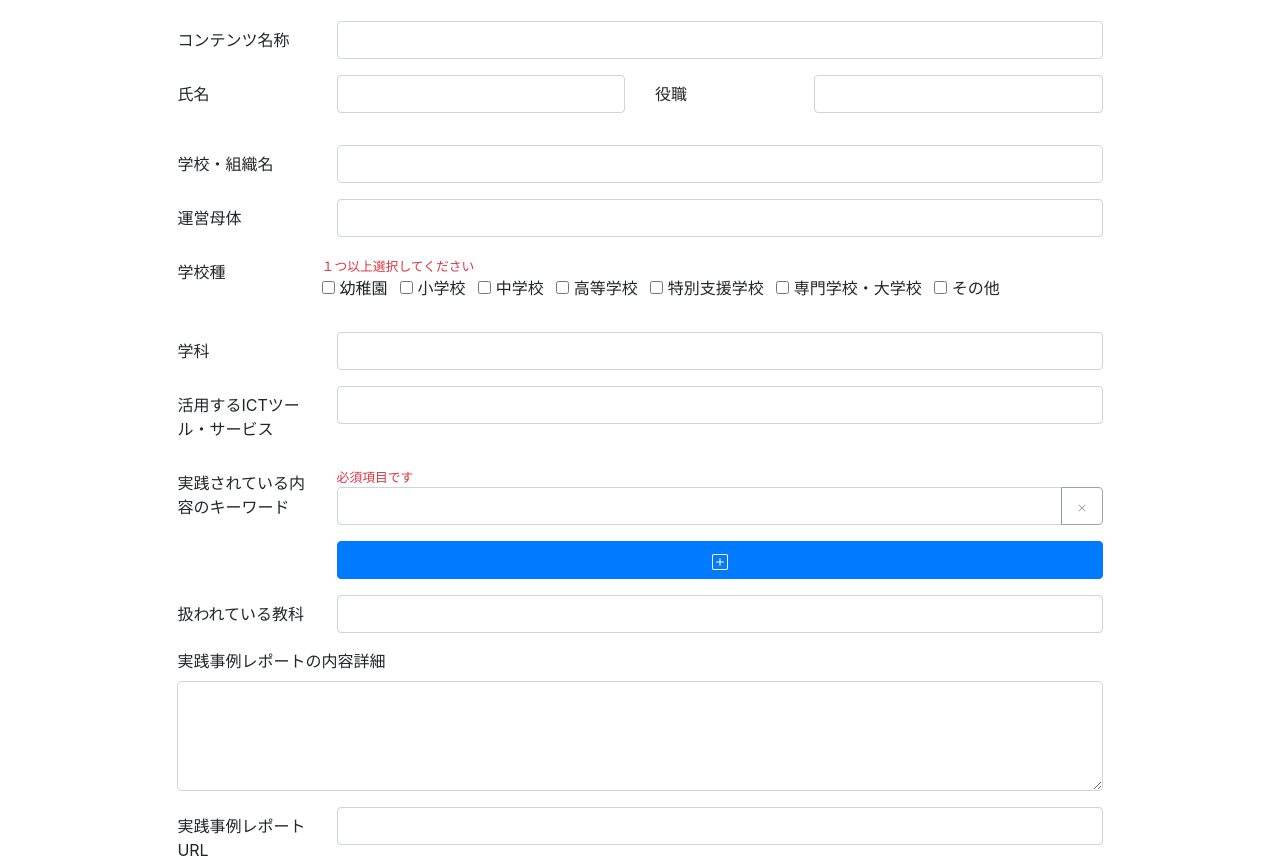
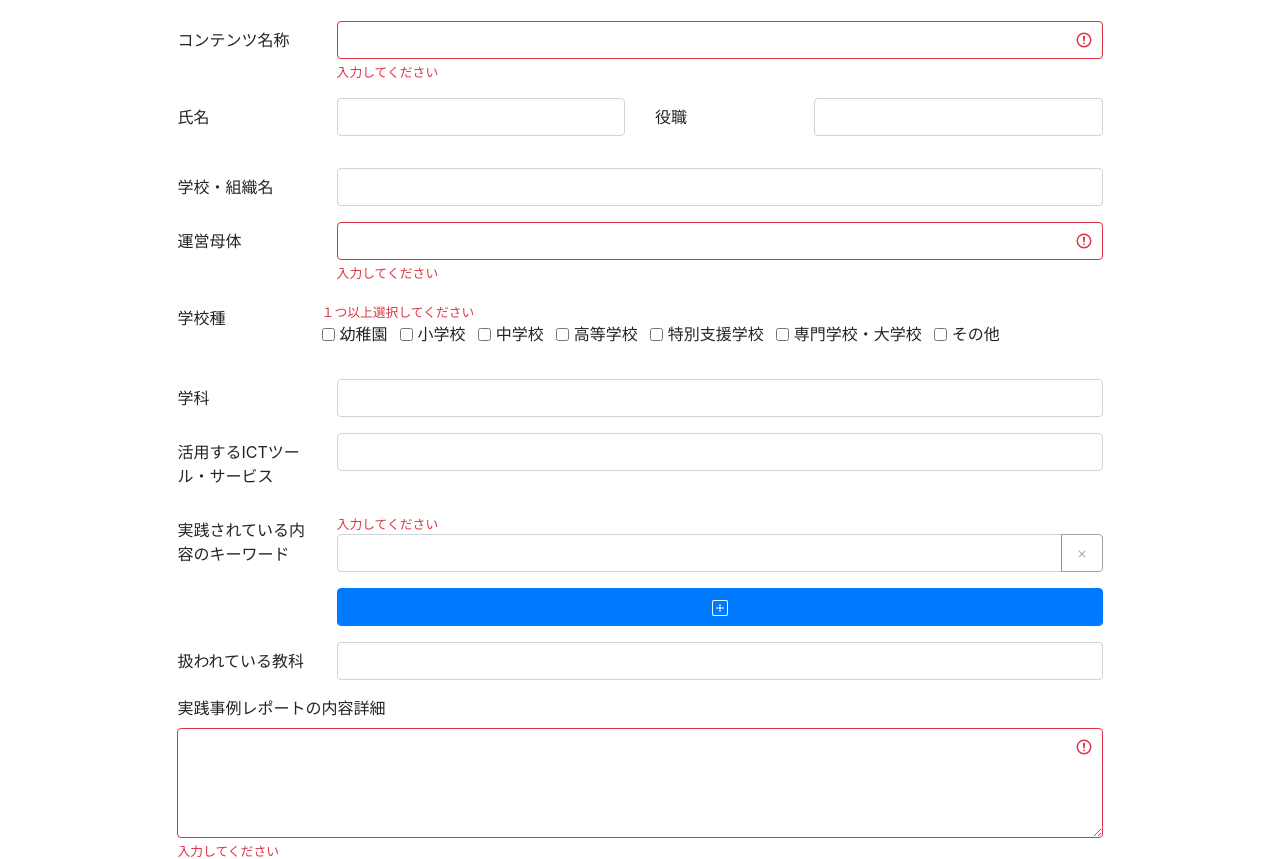
Before and after one commit to Keyhoh/edbase-manager, a Gatsby site: page / in a window 1280 px wide. Shown: the part 97-956 px from the top of the page. Built offline with nearby package versions, Linux system fonts and the light colour scheme; Gatsby itself is replaced by a stand-in of ours.

Commit message:
update: 必須入力成約を実装

```diff
--- a/src/components/edbaseForm/input/contentName.tsx
+++ b/src/components/edbaseForm/input/contentName.tsx
@@ -1,6 +1,8 @@
 import * as React from "react"
-import { Form, Row, Col } from "react-bootstrap"
-import { useStaticQuery, graphql } from "gatsby"
+import { ChangeEvent, useState } from "react"
+import { Col, Form, Row } from "react-bootstrap"
+import { graphql, useStaticQuery } from "gatsby"
+import { isBlank } from "../../../util"
 
 /**
  * コンテンツ名称の入力コンポーネント
@@ -23,11 +25,23 @@ const ContentName = () => {
     }`
   )
 
+  const [text, setText] = useState("")
+
+  const handleChange = (e: ChangeEvent) => {
+    setText((e.currentTarget as HTMLInputElement).value || "")
+  }
+
+  const isInvalid = () => {
+    return content_name.required && isBlank(text)
+  }
+
   return (
     <Form.Group as={Row} controlId="content-name">
       <Form.Label column sm="2">{content_name.name}</Form.Label>
       <Col sm="10">
-        <Form.Control required={content_name.required} name="content_name" type="text" />
+        <Form.Control required={content_name.required} isInvalid={isInvalid()} onChange={handleChange}
+                      name="content_name" type="text" />
+        <Form.Control.Feedback type="invalid">入力してください</Form.Control.Feedback>
       </Col>
     </Form.Group>
   )
--- a/src/components/edbaseForm/input/description.tsx
+++ b/src/components/edbaseForm/input/description.tsx
@@ -1,6 +1,8 @@
 import * as React from "react"
+import { ChangeEvent, useState } from "react"
 import { Form } from "react-bootstrap"
 import { graphql, useStaticQuery } from "gatsby"
+import { isBlank } from "../../../util"
 
 /**
  * 実践事例レポートの内容詳細の入力コンポーネント
@@ -22,10 +24,23 @@ const Description = () => {
       }
     }`
   )
+
+  const [text, setText] = useState("")
+
+  const handleChange = (e: ChangeEvent) => {
+    setText((e.currentTarget as HTMLInputElement).value || "")
+  }
+
+  const isInvalid = () => {
+    return description.required && isBlank(text)
+  }
+
   return (
     <Form.Group controlId="description">
       <Form.Label>{description.name}</Form.Label>
-      <Form.Control required={description.required} name="description" as="textarea" rows={4} />
+      <Form.Control required={description.required} isInvalid={isInvalid()} onChange={handleChange} name="description"
+                    as="textarea" rows={4} />
+      <Form.Control.Feedback type="invalid">入力してください</Form.Control.Feedback>
     </Form.Group>
   )
 }
--- a/src/components/edbaseForm/input/managementBody.tsx
+++ b/src/components/edbaseForm/input/managementBody.tsx
@@ -1,6 +1,8 @@
 import * as React from "react"
+import { ChangeEvent, useState } from "react"
 import { Col, Form, Row } from "react-bootstrap"
 import { graphql, useStaticQuery } from "gatsby"
+import { isBlank } from "../../../util"
 
 /**
  * 運営母体の区分の入力コンポーネント
@@ -22,11 +24,24 @@ const ManagementBody = () => {
       }
     }`
   )
+
+  const [text, setText] = useState("")
+
+  const handleChange = (e: ChangeEvent) => {
+    setText((e.currentTarget as HTMLInputElement).value || "")
+  }
+
+  const isInvalid = () => {
+    return management_body.required && isBlank(text)
+  }
+
   return (
     <Form.Group as={Row} controlId="management-body">
       <Form.Label column sm="2">{management_body.name}</Form.Label>
       <Col sm="10">
-        <Form.Control required={management_body.required} name="management_body" type="text" />
+        <Form.Control required={management_body.required} isInvalid={isInvalid()} onChange={handleChange}
+                      name="management_body" type="text" />
+        <Form.Control.Feedback type="invalid">入力してください</Form.Control.Feedback>
       </Col>
     </Form.Group>
   )
--- a/src/components/edbaseForm/input/organization.tsx
+++ b/src/components/edbaseForm/input/organization.tsx
@@ -1,6 +1,8 @@
 import * as React from "react"
-import { Form, Row, Col } from "react-bootstrap"
+import { ChangeEvent, useState } from "react"
+import { Col, Form, Row } from "react-bootstrap"
 import { graphql, useStaticQuery } from "gatsby"
+import { isBlank } from "../../../util"
 
 /**
  * 学校名・組織名の入力コンポーネント
@@ -21,11 +23,24 @@ const Organization = () => {
       }
     }`
   )
+
+  const [text, setText] = useState("")
+
+  const handleChange = (e: ChangeEvent) => {
+    setText((e.currentTarget as HTMLInputElement).value || "")
+  }
+
+  const isInvalid = () => {
+    return organization.required && isBlank(text)
+  }
+
   return (
     <Form.Group as={Row} controlId="provider-school">
       <Form.Label column sm="2">{organization.name}</Form.Label>
       <Col sm="10">
-        <Form.Control required={organization.required} name="provider_school" type="text" />
+        <Form.Control required={organization.required} isInvalid={isInvalid()} onChange={handleChange}
+                      name="provider_school" type="text" />
+        <Form.Control.Feedback type="invalid">入力してください</Form.Control.Feedback>
       </Col>
     </Form.Group>
   )
--- a/src/components/edbaseForm/input/url.tsx
+++ b/src/components/edbaseForm/input/url.tsx
@@ -1,6 +1,8 @@
 import * as React from "react"
+import { ChangeEvent, useState } from "react"
 import { Col, Form, Row } from "react-bootstrap"
 import { graphql, useStaticQuery } from "gatsby"
+import { isBlank } from "../../../util"
 
 /**
  * 実践事例レポートURLの入力コンポーネント
@@ -17,15 +19,28 @@ const Url = () => {
       dataJson {
         url {
           name
+          required
         }
       }
     }`
   )
+
+  const [text, setText] = useState("")
+
+  const handleChange = (e: ChangeEvent) => {
+    setText((e.currentTarget as HTMLInputElement).value || "")
+  }
+
+  const isInvalid = () => {
+    return url.required && isBlank(text)
+  }
+
   return (
     <Form.Group as={Row} controlId="urls">
       <Form.Label column sm="2">{url.name}</Form.Label>
       <Col sm="10">
-        <Form.Control name="url" type="text" />
+        <Form.Control required={url.required} isInvalid={isInvalid()} onChange={handleChange} name="url" type="text" />
+        <Form.Control.Feedback type="invalid">入力してください</Form.Control.Feedback>
       </Col>
     </Form.Group>
   )
--- a/src/components/input/multipleText.tsx
+++ b/src/components/input/multipleText.tsx
@@ -73,7 +73,7 @@ export default class MultipleText extends React.Component<PropTypes, StateTypes>
             isInvalid={this.isInvalid()}
             onChange={() => {}}
             hidden />
-          <Form.Control.Feedback type="invalid">必須項目です</Form.Control.Feedback>
+          <Form.Control.Feedback type="invalid">入力してください</Form.Control.Feedback>
           <InputGroup>{this.getOptions()}</InputGroup>
         </Form.Group>
         <Button block type="button" onClick={() => this.set()}><PlusSquare /></Button>
```
